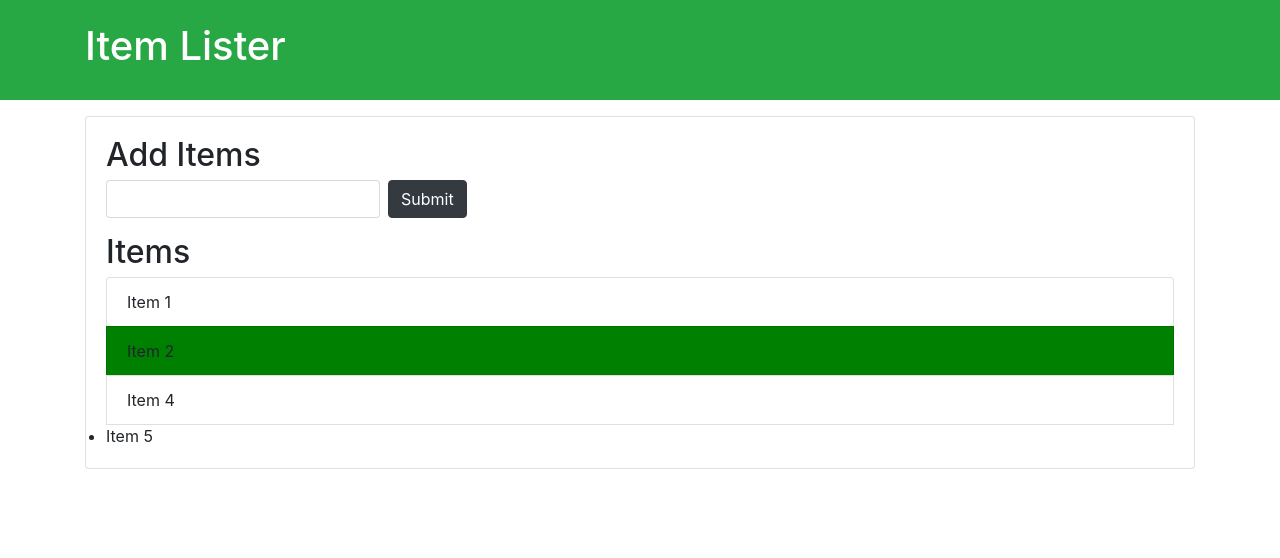
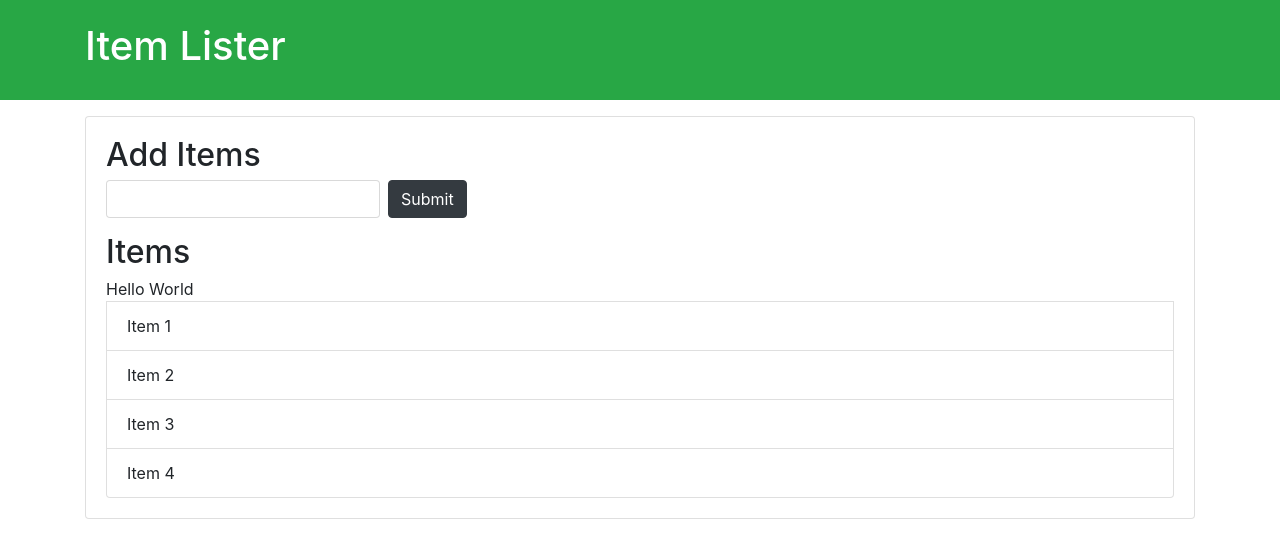
Before and after one commit to AakibAnsari/add-items, a plain HTML site: page index.html in a window 1280 px wide. Drawn offline with nearby package versions, Linux system fonts and the light colour scheme.

Commit message:
create and add div

```diff
--- a/index.html
+++ b/index.html
@@ -26,7 +26,6 @@
       <li class="list-group-item">Item 2</li>
       <li class="list-group-item">Item 3</li>
       <li class="list-group-item">Item 4</li>
-      <li>Item 5</li>
     </ul>
    </div>
   </div>
--- a/script.js
+++ b/script.js
@@ -25,6 +25,58 @@
 //     li[i].style.background='green';
 // }
 
-var li = document.querySelectorAll('li');
-li[1].style.background='green';
-li[2].style.display='none';
+// var li = document.querySelectorAll('li');
+// li[1].style.background='green';
+// li[2].style.display='none';
+var itemlist = document.querySelector("#items");
+//parent Element
+// console.log(itemlist.parentElement);
+// itemlist.parentElement.style.background='#f4f4f4';
+//Parent node
+// console.log(itemlist.parentNode);
+// itemlist.parentNode.style.background='#f4f4f4';
+
+//child nodes
+// console.log(itemlist.childNodes);
+
+//childrens
+// console.log(itemlist.children);
+// console.log(itemlist.children[1]);
+// itemlist.children[1].style.backgroundColor='red';
+
+// console.log(itemlist.firstChild);
+// console.log(itemlist.firstElementChild);
+// itemlist.firstElementChild.textContent='Hello 1';
+// console.log(itemlist.lastElementChild);
+// itemlist.lastElementChild.textContent='Hello 4';
+// console.log(itemlist.nextSibling);
+// console.log(itemlist.nextElementSibling);
+// console.log(itemlist.previousSibling);
+// console.log(itemlist.previousElementSibling);
+// itemlist.previousElementSibling.style.color='green';
+
+//create element
+// create a div
+var newDiv = document.createElement('div');
+//add class
+newDiv.className='Hello';
+//add id
+newDiv.id= 'hello1';
+//add attr
+newDiv.setAttribute('title', 'Hello Div');
+
+//create text node
+var newDivText = document.createTextNode('Hello World');
+
+// add text in div
+newDiv.appendChild(newDivText);
+
+// var container = document.querySelector('header .container');
+// var h1 = document.querySelector('header h1');
+// newDiv.style.fontSize= '30px';
+// container.insertBefore(newDiv,h1);
+// console.log(newDiv);
+// console.log(newitem);
+var li = document.querySelector('li');
+// console.log(li);
+itemlist.insertBefore(newDiv,li);
```
